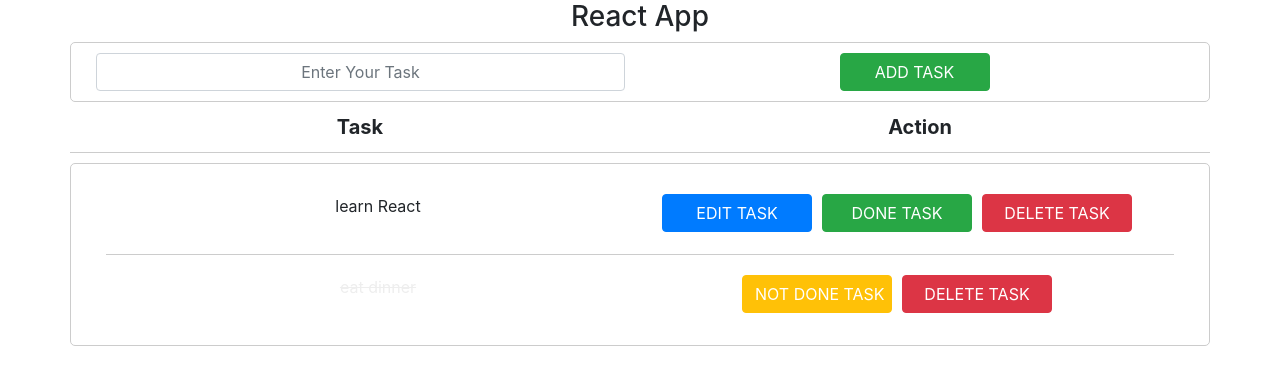
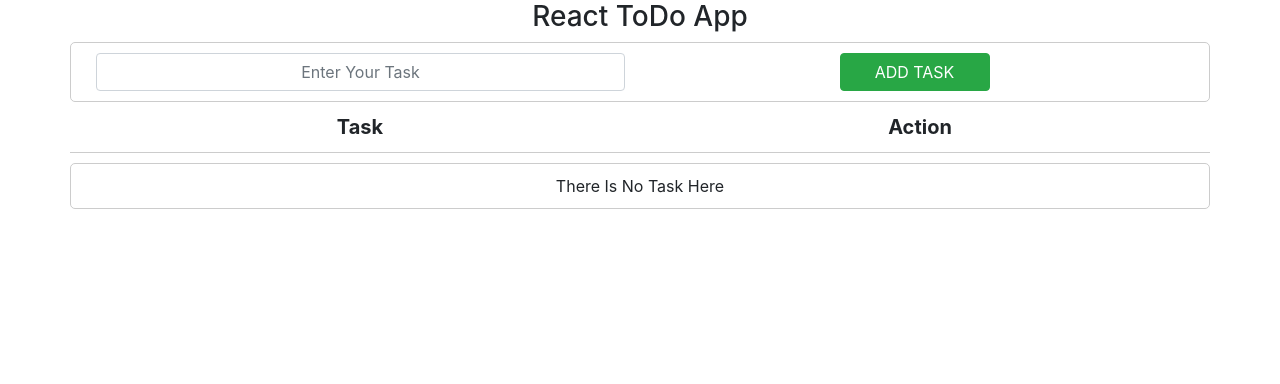
Before and after one commit to grygorash/react-Todo, a React (Create React App) app: page / in a window 1280 px wide. Shown: the top 384 px of the page. Built offline with nearby package versions, Linux system fonts and the light colour scheme.

Commit message:
add new functional

```diff
--- a/src/components/App.js
+++ b/src/components/App.js
@@ -5,16 +5,16 @@
 import "./App.css";
 
 const todos = [
-  {
-    id: 0,
-    task: "learn React",
-    isComplete: false
-  },
-  {
-    id: 1,
-    task: "eat dinner",
-    isComplete: true
-  }
+  // {
+  //   id: 0,
+  //   task: "learn React",
+  //   isComplete: false
+  // },
+  // {
+  //   id: 1,
+  //   task: "eat dinner",
+  //   isComplete: true
+  // }
 ];
 
 class App extends Component {
@@ -22,7 +22,7 @@
     super(props);
     this.state = {
       todos,
-      nextKey: 2,
+      nextKey: 0,
       isComplete: false
     };
     this.createTask = this.createTask.bind(this);
@@ -78,7 +78,7 @@
   render() {
     return (
       <div>
-        <h3>React App</h3>
+        <h3>React ToDo App</h3>
         <TodoCreate createTask={this.createTask} />
         <TodoList todos={this.state.todos} deleteTask={this.deleteTask} doneTask={this.doneTask} />
       </div>
--- a/src/components/TodoList/TodoListBody/TodoListBody.jsx
+++ b/src/components/TodoList/TodoListBody/TodoListBody.jsx
@@ -14,15 +14,20 @@
   renderItems() {
     let tasks = this.props.todos;
     return (
-      tasks.map((todo) => <TodoListItem key={todo.id}
-                                        id={todo.id}
-                                        {...todo}
-                                        todos={this.props.todos}
-                                        deleteTask={this.props.deleteTask}
-                                        doneTask={this.props.doneTask}
+      tasks.map((todo) => <TodoListItem
+          key={todo.id}
+          id={todo.id}
+          {...todo}
+          todos={this.props.todos}
+          deleteTask={this.props.deleteTask}
+          doneTask={this.props.doneTask}
         />
       )
     );
+  }
+
+  renderEmpty() {
+    if (this.props.todos.length === 0) return <div>There Is No Task Here</div>;
   }
 
 
@@ -31,6 +36,7 @@
       <Row className="todo-list-body">
         <Col md="12">
           {this.renderItems()}
+          {this.renderEmpty()}
         </Col>
       </Row>
     );
```
